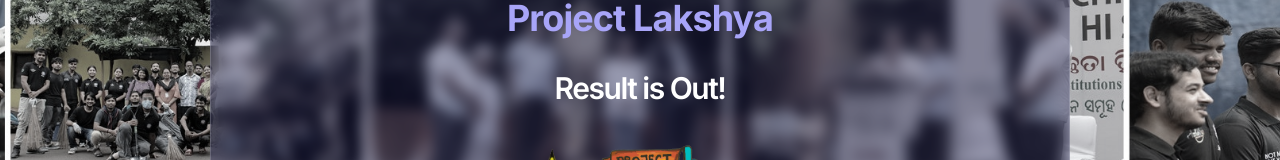
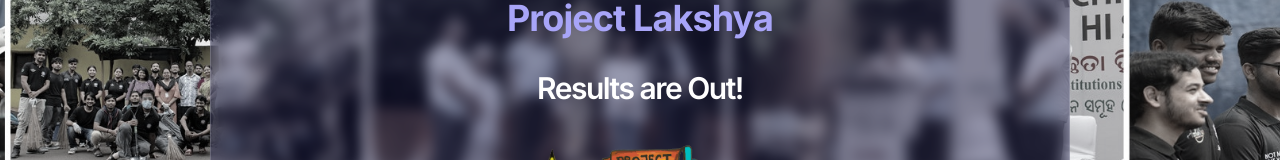
Before and after one commit to xaliz-06/nss_rec_2k24, a Next.js app: page / in a window 1280 px wide. Shown: the part 289-449 px from the top of the page. Built offline with nearby package versions, Linux system fonts and the light colour scheme.

Commit message:
Update landing.tsx

```diff
--- a/components/landing.tsx
+++ b/components/landing.tsx
@@ -44,7 +44,7 @@
           </h2>
         </div>
         <h3 className="font-semibold text-xl tracking-tighter text-white md:text-3xl">
-          Result is Out!
+          Results are Out!
         </h3>
         <div className="w-full flex justify-center items-center">
           <Image
```
